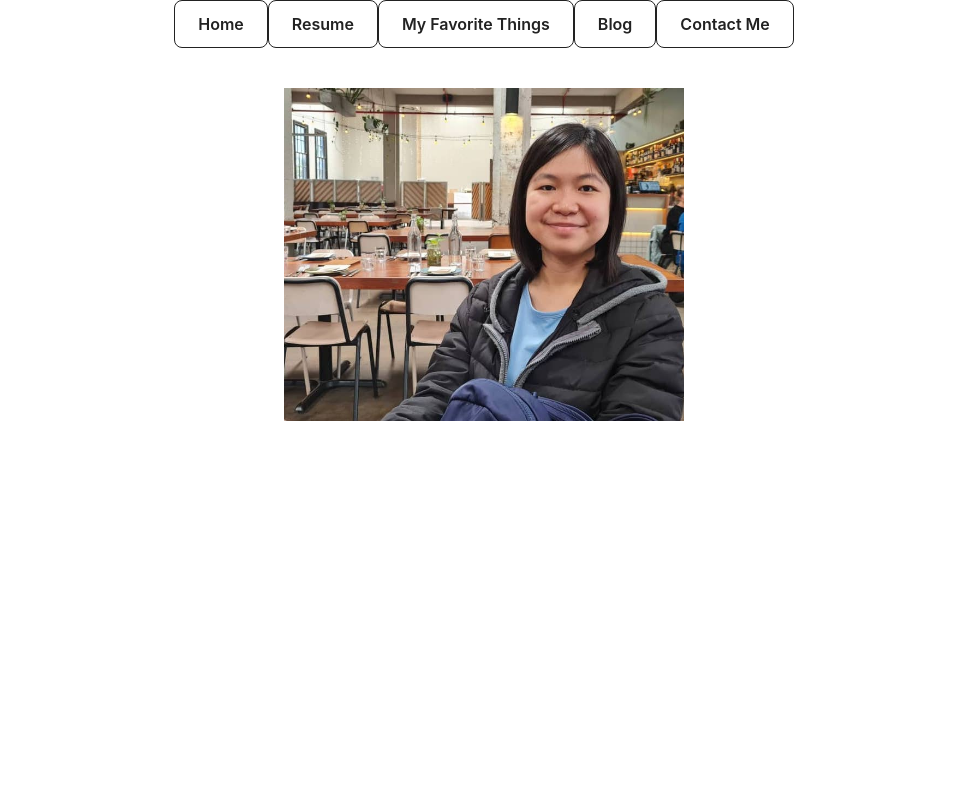
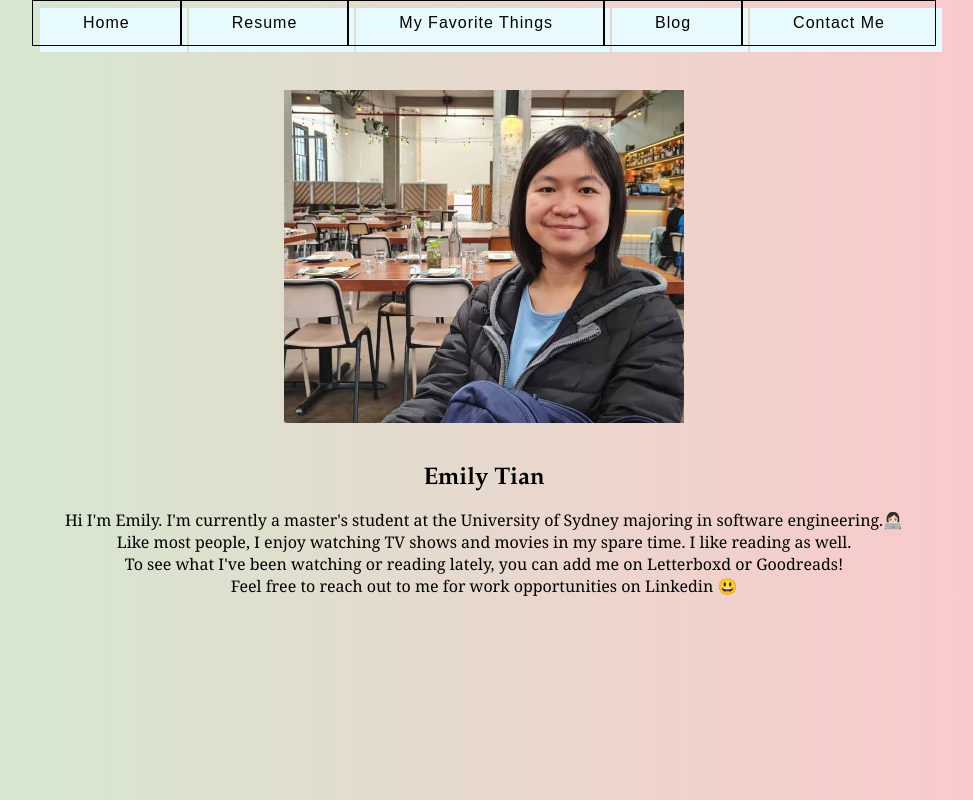
Before and after one commit to shyiyan/personal-website, a React (Create React App) app in the folder client/: page / in a window 1280 px wide. Shown: the whole page, without its empty margins (156-1129 px from the left). Built offline with nearby package versions, Linux system fonts and the light colour scheme.

Commit message:
styling home screen

```diff
--- a/client/src/App.css
+++ b/client/src/App.css
@@ -36,28 +36,3 @@
     transform: rotate(360deg);
   }
 }
-
-.button-23 {
-  background-color: #FFFFFF;
-  border: 1px solid #222222;
-  border-radius: 8px;
-  box-sizing: border-box;
-  color: #222222;
-  cursor: pointer;
-  display: inline-block;
-  font-family: Circular,-apple-system,BlinkMacSystemFont,Roboto,"Helvetica Neue",sans-serif;
-  font-size: 16px;
-  font-weight: 600;
-  line-height: 20px;
-  margin: 0;
-  outline: none;
-  padding: 13px 23px;
-  position: relative;
-  text-align: center;
-  text-decoration: none;
-  touch-action: manipulation;
-  transition: box-shadow .2s,-ms-transform .1s,-webkit-transform .1s,transform .1s;
-  user-select: none;
-  -webkit-user-select: none;
-  width: auto;
-}
--- a/client/src/HomeScreen.js
+++ b/client/src/HomeScreen.js
@@ -4,6 +4,7 @@ import Button from "react-bootstrap/Button";
 import ButtonGroup from "react-bootstrap/ButtonGroup";
 import axios from "axios";
 import my_picture from "./my_picture.jpg";
+import MyNavBar from "./MyNavBar"
 import "./home.css";
 
 function HomeScreen() {
@@ -17,24 +18,18 @@ function HomeScreen() {
   }, []);*/
   return (
     <>
-      <ButtonGroup
-        style={{
-          display: "flex",
-          alignItems: "center",
-          justifyContent: "center",
-        }}
-      >
-        <Button className="button-23">Home</Button>
-        <Button className="button-23">Resume</Button>
-        <Button className="button-23">My Favorite Things</Button>
-        <Button className="button-23">Blog</Button>
-        <Button className="button-23">Contact Me</Button>
-      </ButtonGroup>
+    <MyNavBar/>
       <br/>
       <br/>
       <div id="center">
       <img className="img" src={my_picture}/>
       </div>
+      <br />
+      <h1>Emily Tian</h1>
+      <div>Hi I'm Emily. I'm currently a master's student at the University of Sydney majoring in software engineering.👩🏻‍💻</div>
+      <div>Like most people, I enjoy watching TV shows and movies in my spare time. I like reading as well.</div>
+      <div>To see what I've been watching or reading lately, you can add me on Letterboxd or Goodreads!</div>
+      <div>Feel free to reach out to me for work opportunities on Linkedin 😃</div>
     </>
   );
 }
--- /dev/null
+++ b/client/src/MyNavBar.js
@@ -0,0 +1,36 @@
+import React from "react";
+import { useNavigate } from "react-router-dom";
+import Button from "react-bootstrap/Button";
+import ButtonGroup from "react-bootstrap/ButtonGroup";
+//import "./home.css";
+import "./navbar.css"
+
+function MyNavBar() {
+  const navigate = useNavigate();
+  /*const getData = async () => {
+    const res = await axios.get("http://localhost:3000/profile");
+    setMessage(res.data.message);
+  };
+  useEffect(() => {
+    getData();
+  }, []);*/
+  return (
+    <>
+      <ButtonGroup
+        style={{
+          display: "flex",
+          alignItems: "center",
+          justifyContent: "center",
+        }}
+      >
+        <Button className="button-52">Home</Button>
+        <Button className="button-52">Resume</Button>
+        <Button className="button-52">My Favorite Things</Button>
+        <Button className="button-52">Blog</Button>
+        <Button className="button-52">Contact Me</Button>
+      </ButtonGroup>
+    </>
+  );
+}
+
+export default MyNavBar;
--- a/client/src/home.css
+++ b/client/src/home.css
@@ -1,32 +1,28 @@
 img {
-    width: 400px;
-    height: 333.33px;
+  width: 400px;
+  height: 333.33px;
+}
+body {
+  font-family: Georgia, serif;
+  text-align: center;
+  background: linear-gradient(90deg, #cfecd0, #ffc5ca);
 }
 
 #center {
-    text-align: center;
+  text-align: center;
 }
-.button-23 {
-    background-color: #FFFFFF;
-    border: 1px solid #222222;
-    border-radius: 8px;
-    box-sizing: border-box;
-    color: #222222;
-    cursor: pointer;
-    display: inline-block;
-    font-family: Circular,-apple-system,BlinkMacSystemFont,Roboto,"Helvetica Neue",sans-serif;
-    font-size: 16px;
-    font-weight: 600;
-    line-height: 20px;
-    margin: 0;
-    outline: none;
-    padding: 13px 23px;
-    position: relative;
-    text-align: center;
-    text-decoration: none;
-    touch-action: manipulation;
-    transition: box-shadow .2s,-ms-transform .1s,-webkit-transform .1s,transform .1s;
-    user-select: none;
-    -webkit-user-select: none;
-    width: auto;
-  }
+
+title {
+  font-family: "EB Garamond";
+  font-size: 22px;
+}
+
+h1 {
+  font-family: "Calisto MT", "Bookman Old Style", "Bookman", "Goudy Old Style",
+    Garamond, "Hoefler Text", "Bitstream Charter", Georgia, serif;
+  font-size: 24px;
+  font-style: normal;
+  font-variant: normal;
+  font-weight: 700;
+  line-height: 26.4px;
+}
--- /dev/null
+++ b/client/src/navbar.css
@@ -0,0 +1,38 @@
+
+.button-52 {
+  font-size: 16px;
+  font-weight: 200;
+  letter-spacing: 1px;
+  padding: 13px 20px 13px;
+  outline: 0;
+  border: 1px solid black;
+  cursor: pointer;
+  position: relative;
+  background-color: rgba(0, 0, 0, 0);
+  user-select: none;
+  -webkit-user-select: none;
+  touch-action: manipulation;
+}
+
+.button-52:after {
+  content: "";
+  background-color: #e6faff;
+  width: 100%;
+  z-index: -1;
+  position: absolute;
+  height: 100%;
+  top: 7px;
+  left: 7px;
+  transition: 0.2s;
+}
+
+.button-52:hover:after {
+  top: 0px;
+  left: 0px;
+}
+
+@media (min-width: 768px) {
+  .button-52 {
+    padding: 13px 50px 13px;
+  }
+}
```
